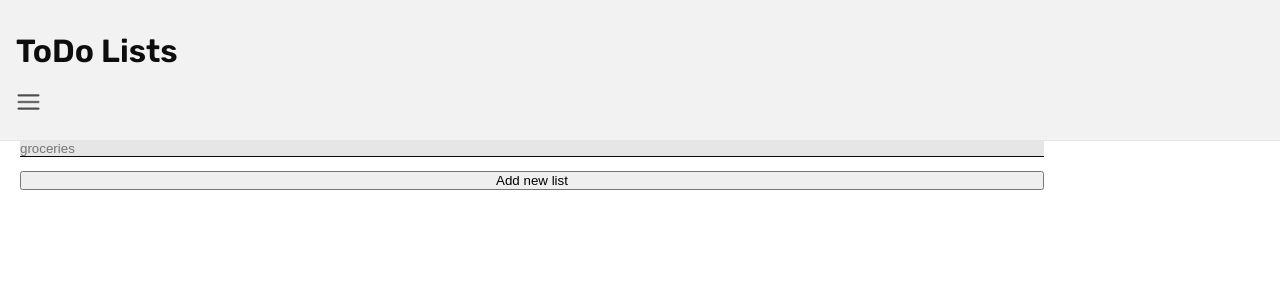
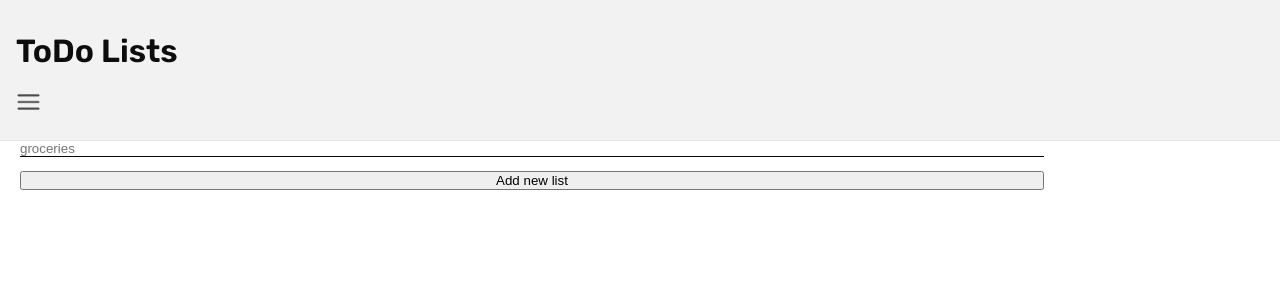
Before and after one commit to katab99/todo-list, a React (Vite) app: page /list/new in a window 1280 px wide. Shown: the top 300 px of the page. Built offline with nearby package versions, Linux system fonts and the light colour scheme.

Commit message:
Clean up comments.

```diff
--- a/src/components/TaskList.tsx
+++ b/src/components/TaskList.tsx
@@ -12,7 +12,6 @@ export default function TaskList() {
 		[]
 	);
 	const [currentList, setCurrentList] = useState<TaskList | null>(null);
-	//const [currentItems, setCurrentItems] = useState<TaskItem[]>([]);
 
 	// load current list from local storage
 	useEffect(() => {
--- a/src/index.css
+++ b/src/index.css
@@ -6,7 +6,6 @@
 	box-sizing: border-box;
 }
 
-/* base color palette - light theme + layout*/
 :root {
 	--bg-dark: hsl(0 0% 90%);
 	--bg: hsl(0 0% 95%);
@@ -18,18 +17,6 @@
 	--secondary: hsl(211 89% 58%);
 	--margin-left: 1.5em;
 }
-
-/* accent color ??  to hover and focus on links and buttons*/
-
-/* dark theme -- LATER
-body.dark {
---bg-dark: hsl(0 0% 0%);
-	--bg: hsl(0 0% 5%);
-	--bg-light: hsl(0 0% 10%);
-	--text: hsl(0 0 95%);
-	--text-muted: hsl(0 0% 70%);
-}
-*/
 
 body {
 	margin: 0;
@@ -53,6 +40,18 @@ h1 {
 h3 {
 	font-size: 1.25rem;
 	margin: 1em 0 1em var(--margin-left);
+}
+
+input {
+	border: none;
+	border-bottom: 1px solid #080705;
+	border-radius: 0;
+}
+
+input:focus {
+	outline: none;
+	border-bottom: 2px solid var(--accent);
+	transition: border-bottom 0.01s;
 }
 
 .page-title,
@@ -215,8 +214,6 @@ div.action-buttons button {
 }
 
 input {
-	/* width: 350px; */
-	background: var(--bg-dark);
 	border: none;
 	border-bottom: 1px solid #080705;
 	border-radius: 0;
@@ -266,14 +263,3 @@ input:focus {
 	box-shadow: 0 0 0 2px var(--bg-dark);
 	cursor: pointer;
 }
-
-/* button {
-	background: #fff;
-	color: #080705;
-	padding: 10px 20px;
-	border: 1px solid #080705;
-	border-radius: 2px;
-	font-size: 0.9rem;
-	font-weight: 600;
-	height: 40px;
-} */
--- a/src/pages/NewList.tsx
+++ b/src/pages/NewList.tsx
@@ -7,9 +7,9 @@ export default function NewList() {
 		"taskLists",
 		[]
 	);
+
 	const [listName, setListName] = useState("");
 
-	// TODO: redirect to new List in the end
 	const addList = () => {
 		if (!listName.trim) return;
 
@@ -23,9 +23,6 @@ export default function NewList() {
 		setListName("");
 	};
 
-	// TODO : refactor, DRY !!!
-	// this text submit form also in Main.tsx
-	// also .css
 	return (
 		<main>
 			<section className="add-task-container">
@@ -35,7 +32,6 @@ export default function NewList() {
 					placeholder="groceries"
 					value={listName}
 					onChange={(e) => setListName(e.target.value)}
-					// TODO : onKeyDown
 				/>
 				<button type="submit" className="add-task-button" onClick={addList}>
 					Add new list
```
Also changed, not shown: src/components/NavBar.tsx (+0 -17 lines).
